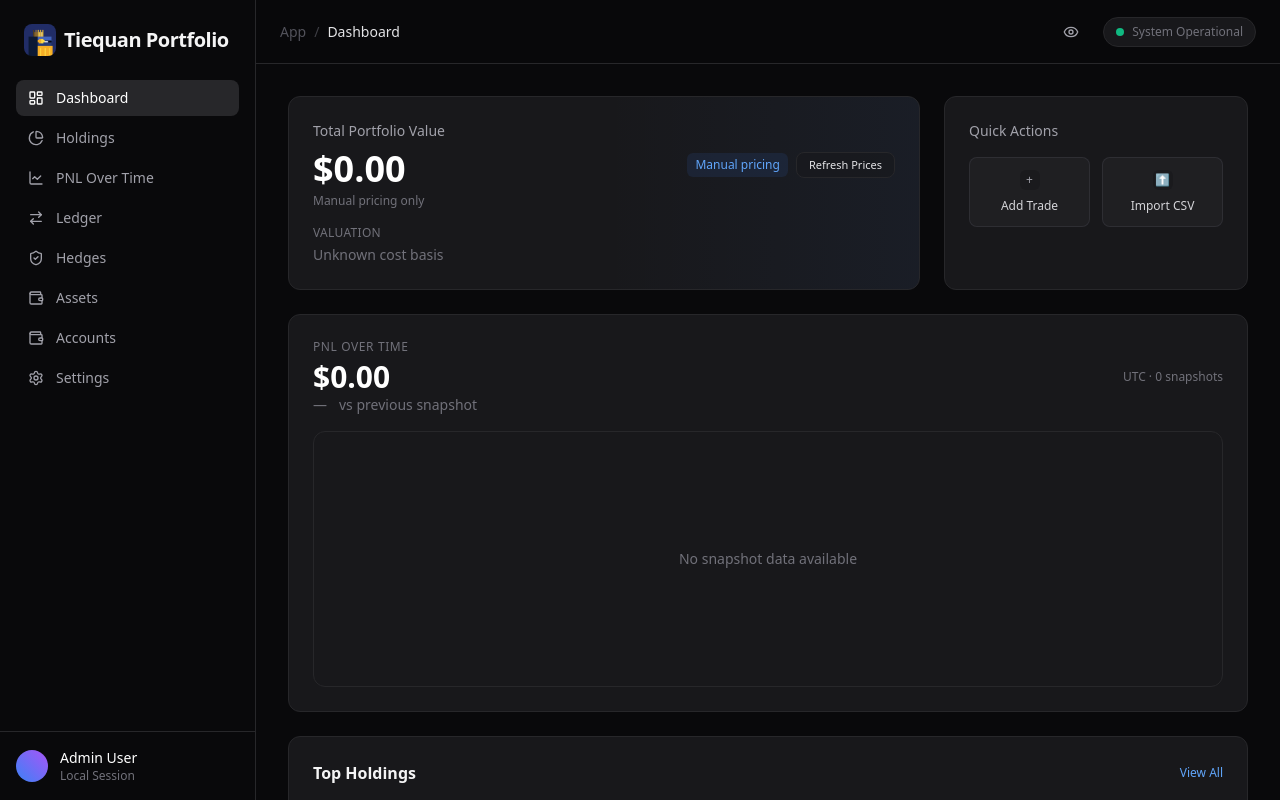
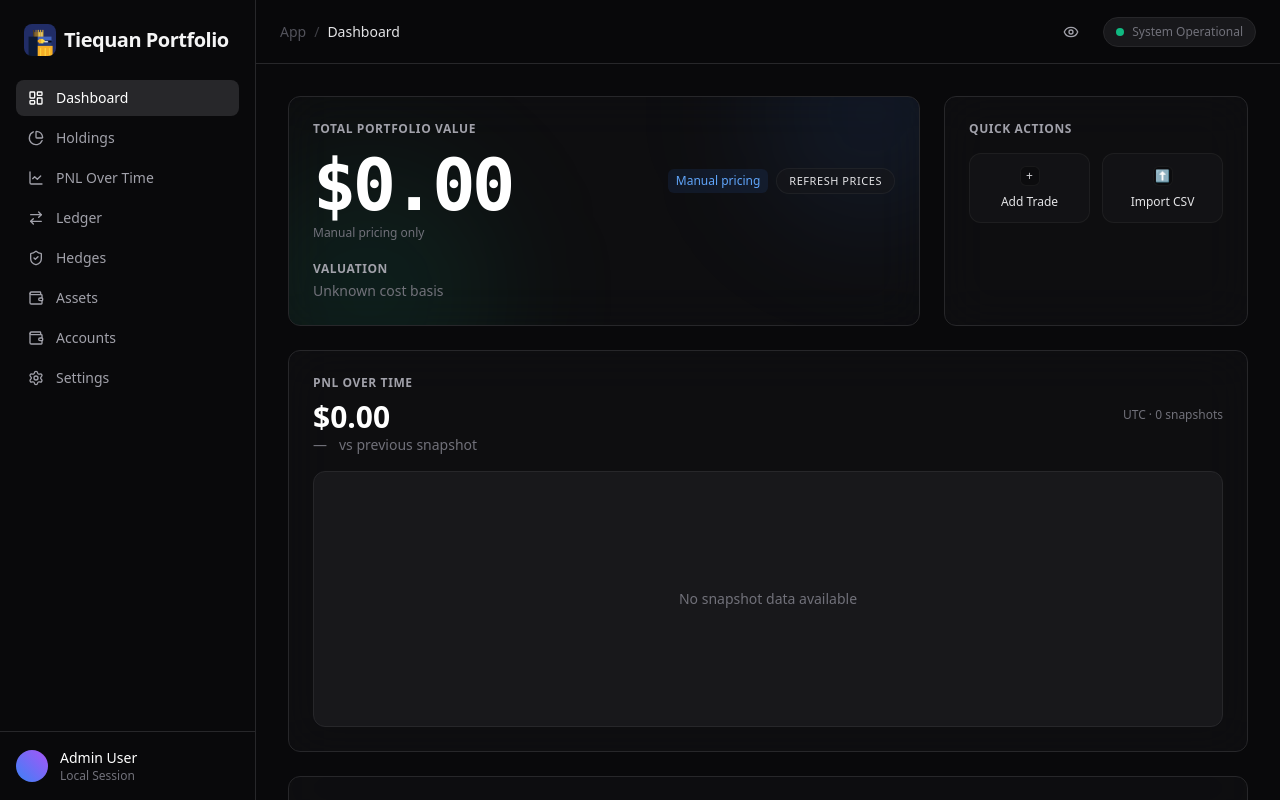
Before and after one commit to tiequan12345/tiequan-pnl-webapp, a Next.js app: page / in a window 1280 px wide. Built offline with nearby package versions, Linux system fonts and the light colour scheme; no server answers; the database is empty.

Commit message:
apply re-skin to dashboard and holdings

```diff
--- a/app/(authenticated)/_components/charts/HoldingsTreemap.tsx
+++ b/app/(authenticated)/_components/charts/HoldingsTreemap.tsx
@@ -53,9 +53,8 @@ const CustomContent = (props: any) => {
                 height={height}
                 style={{
                     fill: fillColor,
-                    stroke: '#18181b', // Zinc 950 (Background match for borders)
-                    strokeWidth: 2,
-                    strokeOpacity: 1,
+                    stroke: 'rgba(24,24,27,0.6)',
+                    strokeWidth: 0.5,
                 }}
             />
             {showText && (
@@ -64,10 +63,11 @@ const CustomContent = (props: any) => {
                     y={y + height / 2 - (showSubText ? 6 : 0)}
                     textAnchor="middle"
                     fill={textColor}
-                    fontSize={Math.min(width / 4, 14)}
+                    stroke="none"
+                    fontSize={Math.max(11, Math.min(width / 4, 14))}
                     fontWeight="700"
                     pointerEvents="none"
-                    style={{ textShadow: '0 1px 2px rgba(0,0,0,0.5)' }}
+                    style={{ textShadow: '0 1px 2px rgba(0,0,0,0.5)', textRendering: 'optimizeLegibility' }}
                 >
                     {name}
                 </text>
@@ -78,10 +78,11 @@ const CustomContent = (props: any) => {
                     y={y + height / 2 + 8}
                     textAnchor="middle"
                     fill="rgba(255,255,255,0.9)"
+                    stroke="none"
                     fontSize={11}
                     fontWeight="500"
                     pointerEvents="none"
-                    style={{ textShadow: '0 1px 2px rgba(0,0,0,0.5)' }}
+                    style={{ textShadow: '0 1px 2px rgba(0,0,0,0.5)', textRendering: 'optimizeLegibility' }}
                 >
                     {safePnlPct > 0 ? '+' : ''}{safePnlPct.toFixed(1)}%
                 </text>
@@ -174,7 +175,7 @@ export function HoldingsTreemap({ rows, baseCurrency }: HoldingsTreemapProps) {
                     data={data}
                     dataKey="size"
                     aspectRatio={4 / 3}
-                    stroke="#18181b"
+                    stroke="rgba(24,24,27,0.6)"
                     content={<CustomContent />}
                     animationDuration={500}
                 >
--- a/app/(authenticated)/_views/DashboardView.tsx
+++ b/app/(authenticated)/_views/DashboardView.tsx
@@ -371,14 +371,14 @@ export function DashboardView() {
   return (
     <div className="space-y-6">
       <div className="grid grid-cols-1 md:grid-cols-3 gap-6">
-        <Card className="md:col-span-2 relative overflow-hidden">
+        <Card className="md:col-span-2 relative overflow-hidden rounded-2xl border border-white/5 bg-zinc-900/40 backdrop-blur-xl">
           <div className="relative z-10">
             <div className="flex items-center justify-between">
               <div>
-                <h2 className="text-zinc-400 text-sm font-medium">
+                <h2 className="text-xs uppercase tracking-wider text-zinc-400 font-semibold">
                   Total Portfolio Value
                 </h2>
-                <div className="mt-2 text-4xl font-bold text-white">
+                <div className="mt-3 text-6xl md:text-7xl font-bold tracking-tighter font-mono text-white">
                   {formatCurrency(totalValue, totalCurrency)}
                 </div>
                 {lastUpdated ? (
@@ -402,18 +402,18 @@ export function DashboardView() {
                 <button
                   onClick={handleRefresh}
                   disabled={refreshing}
-                  className="bg-zinc-900/60 text-zinc-200 px-3 py-1 rounded-lg border border-zinc-800 text-[11px] transition hover:border-blue-500 disabled:opacity-50"
+                  className="bg-zinc-900/50 text-zinc-200 px-3 py-1 rounded-full border border-white/5 text-[11px] uppercase tracking-wider transition hover:border-blue-400/60 disabled:opacity-50"
                 >
                   {refreshLabel}
                 </button>
               </div>
             </div>
-            <div className="mt-4 flex flex-col gap-1">
-              <span className="text-xs uppercase tracking-wide text-zinc-500">
+            <div className="mt-5 flex flex-col gap-1">
+              <span className="text-xs uppercase tracking-wider text-zinc-400 font-semibold">
                 Valuation
               </span>
               {valuationReady ? (
-                <div className={`text-xl font-semibold ${pnlClass}`}>
+                <div className={`text-2xl font-semibold ${pnlClass}`}>
                   {totalUnrealizedPnl > 0 ? '+' : ''}
                   {formatCurrency(totalUnrealizedPnl, totalCurrency)}
                   {pnlPercent !== null ? (
@@ -435,28 +435,29 @@ export function DashboardView() {
               <div className="mt-4 text-xs text-rose-300">{error}</div>
             )}
           </div>
-          <div className="absolute right-0 top-0 h-full w-1/2 bg-gradient-to-l from-blue-500/5 to-transparent pointer-events-none" />
+          <div className="pointer-events-none absolute -top-24 -right-16 h-56 w-56 rounded-full bg-blue-500/10 blur-3xl" />
+          <div className="pointer-events-none absolute -bottom-24 -left-12 h-64 w-64 rounded-full bg-emerald-500/10 blur-3xl" />
         </Card>
 
-        <Card>
-          <h2 className="text-zinc-400 text-sm font-medium mb-4">
+        <Card className="rounded-2xl border border-white/5 bg-zinc-900/40 backdrop-blur-xl">
+          <h2 className="text-xs uppercase tracking-wider text-zinc-400 font-semibold mb-4">
             Quick Actions
           </h2>
           <div className="grid grid-cols-2 gap-3">
             <button
               onClick={handleAddTrade}
-              className="flex flex-col items-center justify-center p-3 bg-zinc-800/50 hover:bg-zinc-800 rounded-lg transition text-xs text-zinc-300 gap-2 border border-zinc-700/50"
+              className="flex flex-col items-center justify-center p-3 rounded-xl bg-zinc-900/50 hover:bg-zinc-900/70 transition text-xs text-zinc-200 gap-2 border border-white/5"
             >
-              <span className="w-5 h-5 rounded-md bg-zinc-900/60 flex items-center justify-center text-zinc-400">
+              <span className="w-5 h-5 rounded-md bg-zinc-950/60 border border-white/5 flex items-center justify-center text-zinc-300">
                 +
               </span>
               Add Trade
             </button>
             <button
               onClick={handleImportCsv}
-              className="flex flex-col items-center justify-center p-3 bg-zinc-800/50 hover:bg-zinc-800 rounded-lg transition text-xs text-zinc-300 gap-2 border border-zinc-700/50"
+              className="flex flex-col items-center justify-center p-3 rounded-xl bg-zinc-900/50 hover:bg-zinc-900/70 transition text-xs text-zinc-200 gap-2 border border-white/5"
             >
-              <span className="w-5 h-5 rounded-md bg-zinc-900/60 flex items-center justify-center text-zinc-400">
+              <span className="w-5 h-5 rounded-md bg-zinc-950/60 border border-white/5 flex items-center justify-center text-zinc-300">
                 ⬆
               </span>
               Import CSV
@@ -467,17 +468,18 @@ export function DashboardView() {
 
       <HoldingsAllocationCharts
         summary={state.summary}
+        rows={state.rows}
         baseCurrency={totalCurrency}
         isPrivacyMode={isPrivacyMode}
       />
 
-      <Card>
+      <Card className="rounded-2xl border border-white/5 bg-zinc-900/40 backdrop-blur-xl">
         <div className="flex items-center justify-between mb-4">
           <div>
-            <p className="text-xs uppercase tracking-wider text-zinc-500">
+            <p className="text-xs uppercase tracking-wider text-zinc-400 font-semibold">
               PNL over time
             </p>
-            <div className="mt-1 text-3xl font-bold text-white">
+            <div className="mt-2 text-3xl font-semibold text-white">
               {formatCurrency(pnlLatestValue, totalCurrency)}
             </div>
             <div className="flex items-center gap-3 text-sm">
@@ -514,9 +516,9 @@ export function DashboardView() {
         )}
       </Card>
 
-      <Card>
+      <Card className="rounded-2xl border border-white/5 bg-zinc-900/40 backdrop-blur-xl">
         <div className="flex justify-between items-center mb-4">
-          <h3 className="text-zinc-100 font-semibold">Top Holdings</h3>
+          <h3 className="text-xs uppercase tracking-wider text-zinc-400 font-semibold">Top Holdings</h3>
           <button className="text-xs text-blue-400 hover:text-blue-300">
             View All
           </button>
@@ -539,9 +541,9 @@ export function DashboardView() {
         )}
       </Card>
 
-      <Card>
+      <Card className="rounded-2xl border border-white/5 bg-zinc-900/40 backdrop-blur-xl">
         <div className="flex justify-between items-center mb-4">
-          <h3 className="text-zinc-100 font-semibold">Recent Activity</h3>
+          <h3 className="text-xs uppercase tracking-wider text-zinc-400 font-semibold">Recent Activity</h3>
           <button
             onClick={handleAddTrade}
             className="text-xs text-blue-400 hover:text-blue-300"
--- a/app/(authenticated)/holdings/page.tsx
+++ b/app/(authenticated)/holdings/page.tsx
@@ -92,7 +92,7 @@ export default async function HoldingsPage(props: HoldingsPageProps) {
   return (
     <div className="space-y-6">
       <div className="flex items-center justify-between">
-        <h2 className="text-xl font-bold text-white">Holdings</h2>
+        <h2 className="text-xs uppercase tracking-wider text-zinc-400 font-semibold">Holdings</h2>
       </div>
 
       <Suspense fallback={null}>
@@ -118,7 +118,7 @@ export default async function HoldingsPage(props: HoldingsPageProps) {
         baseCurrency={baseCurrency}
       />
 
-      <Card className="p-0">
+      <Card className="p-0 rounded-2xl border border-white/5 bg-zinc-900/40 backdrop-blur-xl">
         <HoldingsList
           rows={visibleRows}
           baseCurrency={baseCurrency}
```
Also changed, not shown: app/(authenticated)/_components/charts/HoldingsAllocationCharts.tsx (+61 -5 lines), app/(authenticated)/_components/holdings/HoldingsTable.tsx (+8 -8 lines), 1 other file (tests, documents, lock files or other folders).
